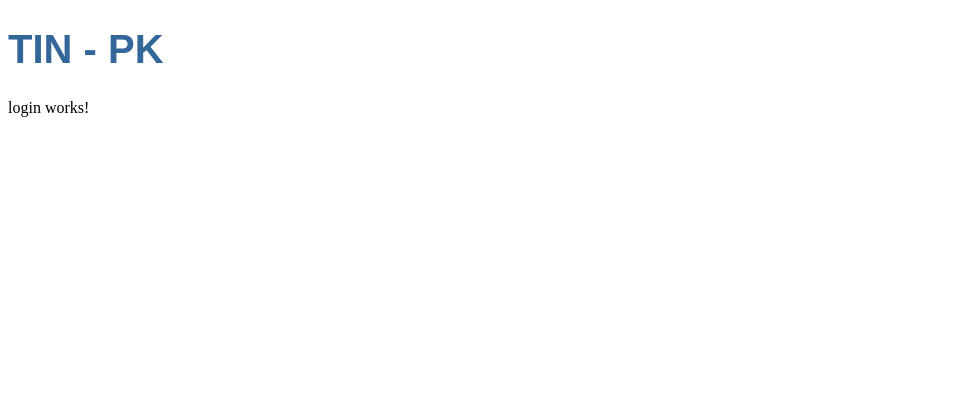
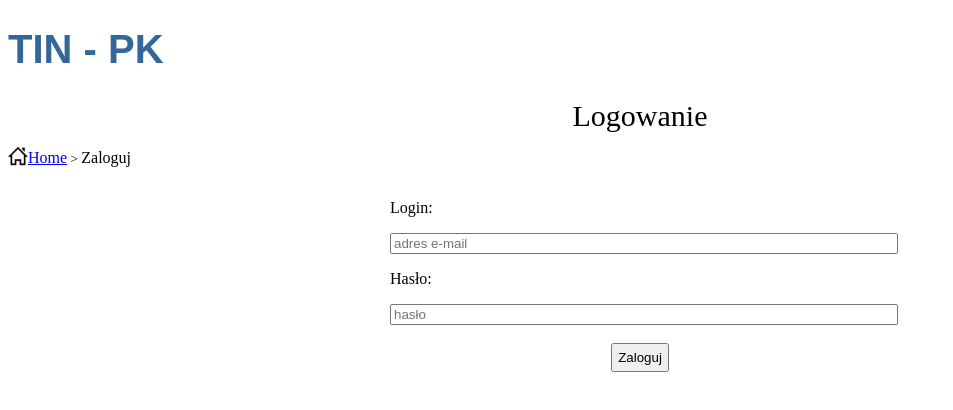
Before and after one commit to mseptember/TIN, an Angular app in the folder angular-tin-pk/: page /login in a window 1280 px wide. Shown: the top 410 px of the page, without its empty margins (0-953 px from the left). Built offline with nearby package versions, Linux system fonts and the light colour scheme.

Commit message:
prepared login page

```diff
--- a/angular-tin-pk/src/app/login/login.component.css
+++ b/angular-tin-pk/src/app/login/login.component.css
@@ -0,0 +1,64 @@
+header {
+    text-align: center;
+    font-size: 30px;
+}
+
+.login-form {
+    text-align: center;
+}
+
+.login-container {
+    width: 500px;
+    margin-right: auto;
+    margin-left: auto;
+}
+
+.login-container input {
+    width: 500px;
+}
+
+.form-text {
+    float: left;
+}
+
+.login-container-submit {
+    width: 500px;
+    margin-right: auto;
+    margin-left: auto;
+}
+
+.location-path {
+    display: flex;
+    flex-direction: row;
+    justify-content: flex-start;
+    align-items: center;
+}
+
+.location-path img {
+    height: 20px;
+}
+
+.errors-input {
+    border: 3px solid #e74c3c;
+}
+
+.errors-text {
+    font-size: 0.85em;
+    color: #e74c3c;
+}
+
+body {
+    font-family: sans-serif;
+}
+
+input[type="text"] {
+    padding: 2.5px;
+}
+
+input[type="submit"] {
+    padding: 5px;
+}
+
+label {
+    margin-right: 1em;
+}
--- a/angular-tin-pk/src/app/login/login.component.html
+++ b/angular-tin-pk/src/app/login/login.component.html
@@ -1 +1,32 @@
-<p>login works!</p>
+<header>
+    Logowanie
+</header>
+
+<div id="errors_summary" class="errors-text"></div>
+
+<div class="location-path">
+    <a routerLink='/home'>
+        <img src="../../assets/home.png">
+    </a>
+    <p><a routerLink='/home'>Home</a><small> > </small>Zaloguj</p>
+</div>
+
+<div class="login-form">
+    <form id="form" novalidate method="GET" action="">
+        <div class="login-container">
+            <p class="form-text">Login:</p>
+            <input type="email" name="email" placeholder="adres e-mail" id="email" required>
+            <span id="errors_email" class="errors-text"></span>
+        </div>
+        <div class="login-container">
+            <p class="form-text">Hasło:</p>
+            <input type="password" name="password" placeholder="hasło" id="password" required>
+            <span id="errors_password" class="errors-text"></span>
+        </div>
+        <br>
+        <div class="login-container-submit">
+            <input type="submit" value="Zaloguj" id="inputButton">
+            <p id="errors_info" class="errors-text"></p>
+        </div>
+    </form>
+</div>
--- a/angular-tin-pk/src/app/login/login.component.ts
+++ b/angular-tin-pk/src/app/login/login.component.ts
@@ -7,9 +7,58 @@ import { Component, OnInit } from '@angular/core';
 })
 export class LoginComponent implements OnInit {
 
+  form = document.getElementById('form');
+
+  fieldEmail = document.getElementById('email');
+  errorsEmail = document.getElementById('errors_email');
+  errorsSummary = document.getElementById('errors_summary');
+  errorsInfo = document.getElementById('errors_info');
+  fieldPassword = document.getElementById('password');
+  errorsPassword = document.getElementById('errors_password');
+
+  errorMessages = {
+    email: "Pole 'Login' jest wymagane",
+    password: "Pole 'Hasło' jest wymagane"
+  }
+
   constructor() { }
 
   ngOnInit() {
+
   }
 
+  validateForm() {
+
+    this.form.addEventListener('submit', (e) => {
+      let messages = [];
+
+      if (this.fieldEmail.nodeValue === '' || this.fieldEmail.nodeValue == null) {
+        messages.push(this.errorMessages['email']);
+        this.errorsEmail.innerHTML = this.errorMessages['email'];
+      }
+
+      if (this.fieldPassword.nodeValue === '' || this.fieldPassword == null) {
+        messages.push(this.errorMessages['password']);
+        this.errorsPassword.innerHTML = this.errorMessages['password'];
+      }
+
+      if (messages.length > 0) {
+        e.preventDefault();
+        this.errorsSummary.innerHTML = messages.join(', ');
+        this.errorsInfo.innerHTML = "Formularz zawiera błędy!";
+        this.fieldEmail.className = "errors-input";
+        this.fieldPassword.className = "errors-input";
+      }
+      else {
+        e.preventDefault();
+        this.errorsSummary.innerHTML = "";
+        this.errorsInfo.innerHTML = ""
+        //this.errorsFirstName.innerHTML = ""
+        this.errorsPassword.innerHTML = "";
+        this.fieldEmail.className = "";
+        this.fieldPassword.className = "";
+      }
+
+    });
+  }
 }
```
Also changed, not shown: angular-tin-pk/src/assets/home.png (added).
